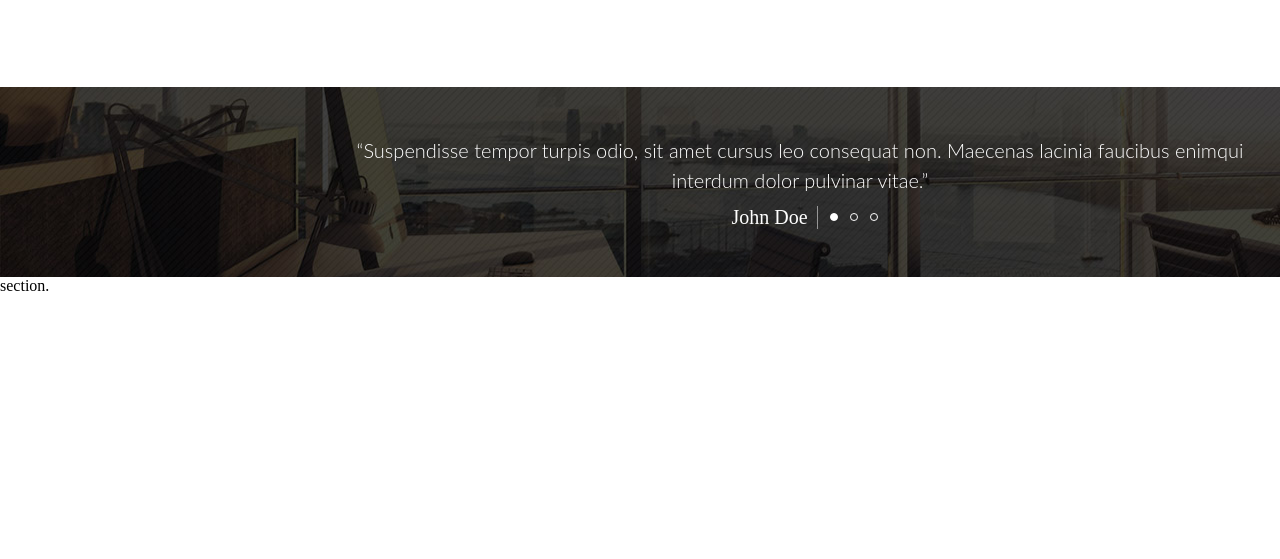
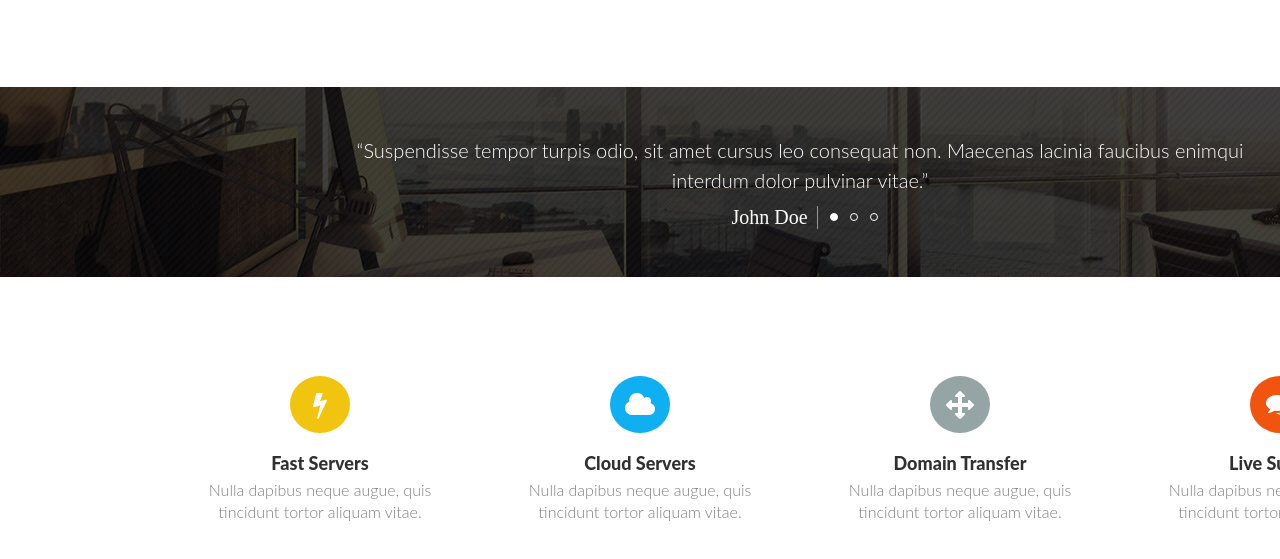
Before and after one commit to aytsaN/markup-2018q3, a plain HTML site: page index.html in a window 1280 px wide. Shown: the part 2721-3280 px from the top of the page. Before the commit the page ends 3016 px from the top, so only its background shows below. Drawn offline with Linux system fonts and the light colour scheme; a web font is replaced by a local one.

Commit message:
implement: section-benifits

```diff
--- a/css/style.css
+++ b/css/style.css
@@ -705,3 +705,66 @@ background-image: url(../assets/img/person-3.jpg);
 .dot-active {
 	background: #ffffff;
 }
+
+/*----------------benifits---------------*/
+
+.benifits {
+	height: 342px;
+}
+
+.benifits-container {
+	display: flex;
+	flex-direction: row;
+	justify-content: space-between;
+	height: 150px;
+}
+
+.benifits-item {
+	display: flex;
+	flex-direction: column;
+	align-items: center;
+	width: 20%;
+}
+
+.benifits-logo {
+	width: 60px;
+	height: 60px;
+	border-radius: 50%;
+	display: flex;
+	justify-content: center;
+	align-items: center;
+	color: #ffffff;
+	font-size: 28px;
+	    margin: 3px 0 20px;
+}
+
+.benifits-logo.yellow {
+	background: #f1c40f;
+}
+
+.benifits-logo.blue {
+	background: #0faff1;
+}
+
+.benifits-logo.grey {
+	background: #95a5a6;
+}
+
+.benifits-logo.orange {
+	background: #f1540f;
+}
+
+.benifits-name {
+	font-family: Lato Heavy;
+	font-size: 18px;
+	color: #303030;
+	    margin-bottom: 5px;
+}
+
+.benifits-description {
+	font-family: Lato Light;
+	font-size: 16px;
+	color: #7e7e7e;
+	line-height: 22px;
+	text-align: center;
+}
--- a/index.html
+++ b/index.html
@@ -218,7 +218,7 @@
         	<div class="wrapper">
         		<div class="about-container">
         			<div class="about-info">
-        				<h3 class="about-headline"><span>About</span> Us</h3>
+        				<h2 class="about-headline"><span>About</span> Us</h2>
         				<p class="about-text">Lorem ipsum dolor sit amet, consectetur adipiscing elit. Praesent feugiat eget diam sit amet molestie.Curabitur. ut ipsum bibendum tortor lacinia fermentum nec joeıa. Mauris at augue libero. Fusce posuere, sapien nec poır. Uaee augsuada sed mauris in tincidunt...</p>
         			</div>
         			<div class="about-persons">
@@ -272,7 +272,40 @@
         		</div>
         	</div>
         </section>
-        section.
+        <section class="benifits" id="benifits">
+        	<div class="wrapper">
+        		<div class="benifits-container">
+        			<div class="benifits-item">
+        				<div class="benifits-logo yellow">
+        					<i class="fa fa-flash"></i>
+        				</div>
+        				<h3 class="benifits-name">Fast Servers</h3>
+        				<p class="benifits-description">Nulla dapibus neque augue, quis tincidunt tortor aliquam vitae.</p>
+        			</div>
+        			<div class="benifits-item">
+        				<div class="benifits-logo blue">
+        					<i class="fa fa-cloud"></i>
+        				</div>
+        				<h3 class="benifits-name">Cloud Servers</h3>
+        				<p class="benifits-description">Nulla dapibus neque augue, quis tincidunt tortor aliquam vitae.</p>
+        			</div>
+        			<div class="benifits-item">
+        				<div class="benifits-logo grey">
+        					<i class="fa fa-arrows"></i>
+        				</div>
+        				<h3 class="benifits-name">Domain Transfer</h3>
+        				<p class="benifits-description">Nulla dapibus neque augue, quis tincidunt tortor aliquam vitae.</p>
+        			</div>
+        			<div class="benifits-item">
+        				<div class="benifits-logo orange">
+        					<i class="fa fa-comments"></i>
+        				</div>
+        				<h3 class="benifits-name">Live Support</h3>
+        				<p class="benifits-description">Nulla dapibus neque augue, quis tincidunt tortor aliquam vitae.</p>
+        			</div>
+        		</div>
+        	</div>
+        </section>
     </main>
     <footer class="footer"></footer>
 </body>
```
